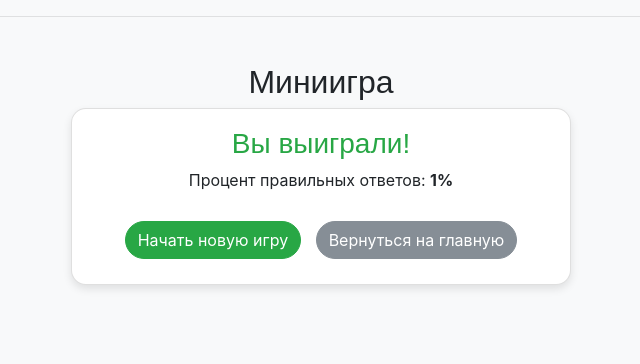
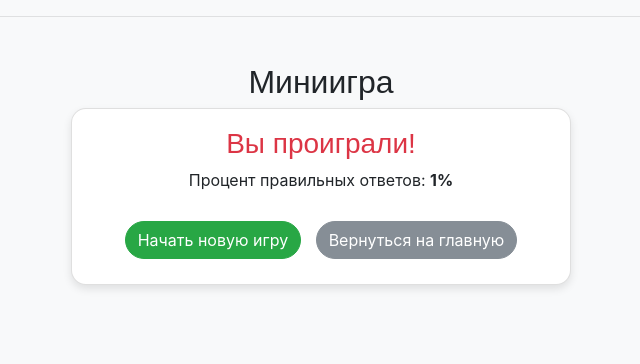
Before and after one commit to FanisGaripov/ChemistyPro, a Flask app: template templates/winning.html in a window 1280 px wide. Shown: the part 56-420 px from the top of the page, without its empty margins (319-959 px from the left). Run offline with Flask 3, Linux system fonts and the light colour scheme; the template is opened without the code that fills it: most values are stand-ins (such as "Sample title", 1, 10 or a date in 2020); some libraries are stand-ins or nearby versions.

Commit message:
Update winning.html

```diff
--- a/templates/winning.html
+++ b/templates/winning.html
@@ -8,7 +8,11 @@
         <h2 class="text-center">Миниигра</h2>
         <div class="card mx-auto" style="max-width: 500px;">
             <div class="card-body">
+                {% if right_percent >= 50 %}
                 <h3 class="text-center text-success">Вы выиграли!</h3>
+                {% else %}
+                <h3 class="text-center text-danger">Вы проиграли!</h3>
+                {% endif %}
                 <p class="text-center">Процент правильных ответов: <strong>{{ right_percent }}%</strong></p>
                 <div class="text-center mt-4">
                     <a href="/minigame" class="btn btn-success">Начать новую игру</a>
```
